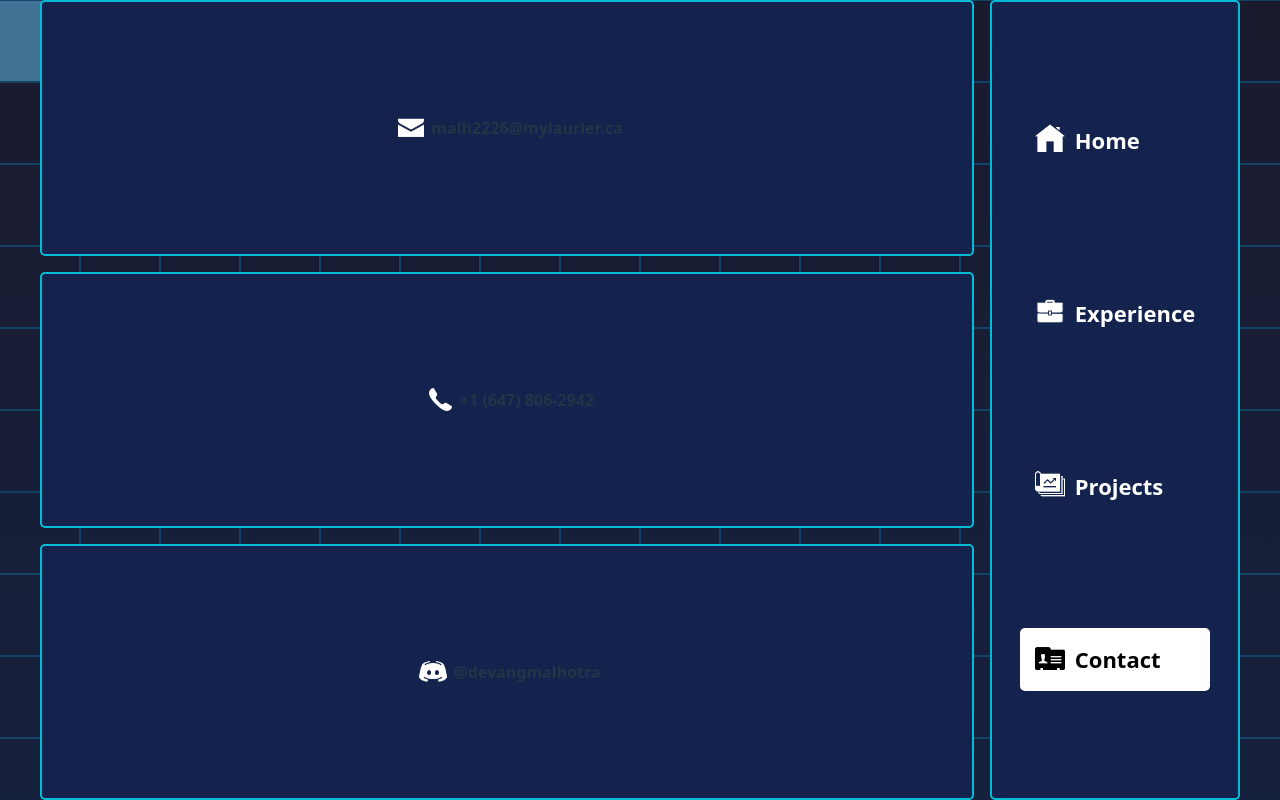
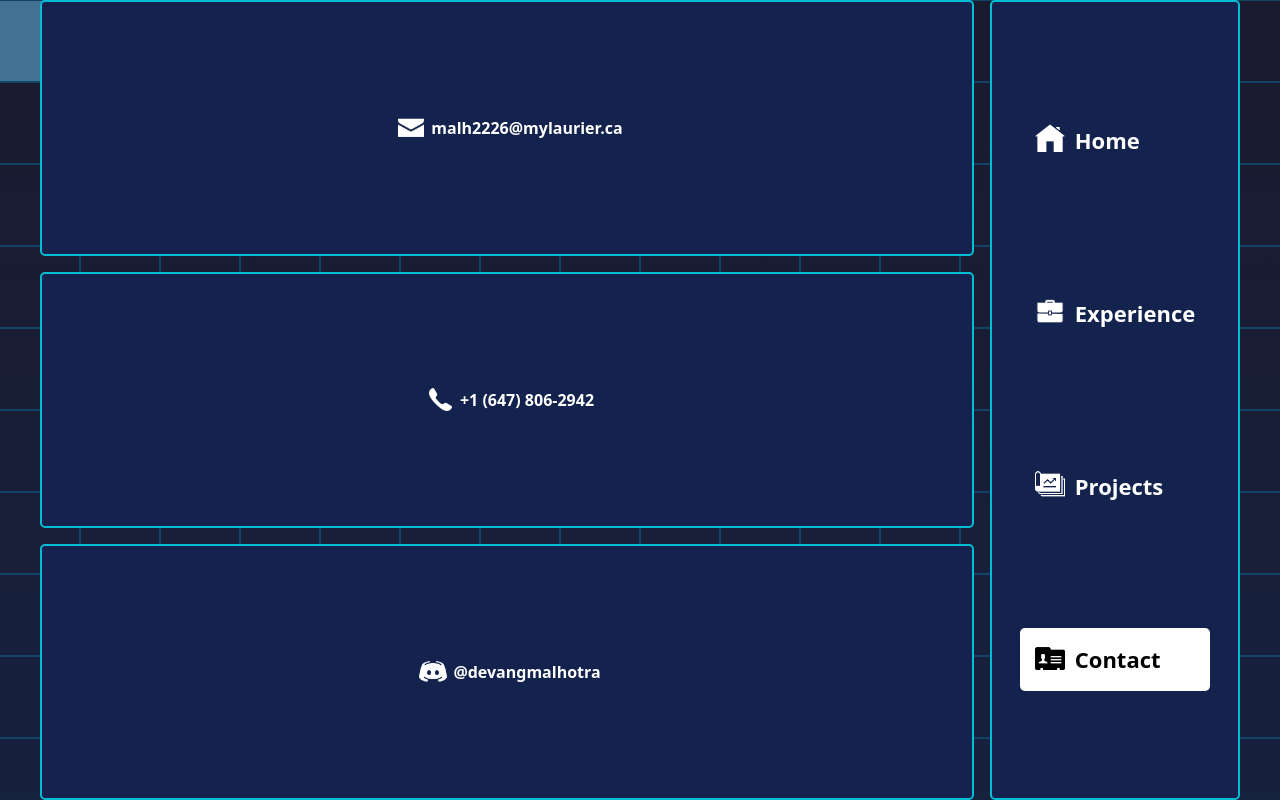
Before and after one commit to devangmalhotra/portfolio-website, a React (Vite) app: page / in a window 1280 px wide. Both pictures are taken after a click on the item "Contact". Built offline with nearby package versions, Linux system fonts and the light colour scheme.

Commit message:
updated files

```diff
--- a/src/Components/Contact/DiscordCard/DiscordCard.css
+++ b/src/Components/Contact/DiscordCard/DiscordCard.css
@@ -1,15 +1,4 @@
-#discord-card-container {
-    background-color: #13234d;
-    border-radius: 5px;
-    border: solid #00BCD4 2px;
-    display: flex;
-    justify-content: center;
-    align-items: center;
-    position: relative;
-}
-
 #discord-card-content {
-    padding: 20px;
     display: flex;
     justify-content: center;
     align-items: center;
--- a/src/Components/Contact/DiscordCard/DiscordCard.jsx
+++ b/src/Components/Contact/DiscordCard/DiscordCard.jsx
@@ -4,8 +4,8 @@ import discordIcon from '../../../assets/ContactIcons/icons8-discord-50.png'
 
 function DiscordCard() {
   return (
-    <div id='discord-card-container'>
-        <div id='discord-card-content'>
+    <div id='discord-card-container' className='card'>
+        <div id='discord-card-content' className='card-content'>
             <img src={discordIcon} alt="" /><h4>@devangmalhotra</h4>
         </div>
     </div>
--- a/src/Components/Contact/EmailCard/EmailCard.css
+++ b/src/Components/Contact/EmailCard/EmailCard.css
@@ -1,14 +1,8 @@
 #email-card-container {
-    background-color: #13234d;
-    border-radius: 5px;
-    border: solid #00BCD4 2px;
-    display: flex;
-    justify-content: center;
     position: relative;
 }
 
 #email-card-content {
-    padding: 20px;
     display: flex;
     justify-content: center;
     align-items: center;
--- a/src/Components/Contact/EmailCard/EmailCard.jsx
+++ b/src/Components/Contact/EmailCard/EmailCard.jsx
@@ -1,11 +1,20 @@
 import React from 'react'
 import './EmailCard.css'
 import emailIcon from '../../../assets/ContactIcons/icons8-email-48.png'
+import externalLinkIcon from '../../../assets/icons8-external-link-128.png'
 
 function EmailCard() {
+  const handleClick = () => {
+        const newWindow = window.open('mailto:malh2226@mylaurier.ca', '_blank', 'noopener,noreferrer');
+        if (newWindow) newWindow.opener = null;
+    };
+
   return (
-    <div id='email-card-container'>
-        <div id='email-card-content'>
+    <div id='email-card-container' className='card external-link' onClick={handleClick}>
+        <div className='external-link-icon-container'>
+            <img src={externalLinkIcon} alt="" />
+        </div>
+        <div id='email-card-content' className='card-content'>
             <img src={emailIcon} alt="" /><h4>malh2226@mylaurier.ca</h4>
         </div>
     </div>
--- a/src/Components/Contact/PhoneCard/PhoneCard.css
+++ b/src/Components/Contact/PhoneCard/PhoneCard.css
@@ -1,14 +1,4 @@
-#phone-card-container {
-    background-color: #13234d;
-    border-radius: 5px;
-    border: solid #00BCD4 2px;
-    display: flex;
-    justify-content: center;
-    position: relative;
-}
-
 #phone-card-content {
-    padding: 20px;
     display: flex;
     justify-content: center;
     align-items: center;
--- a/src/Components/Contact/PhoneCard/PhoneCard.jsx
+++ b/src/Components/Contact/PhoneCard/PhoneCard.jsx
@@ -4,8 +4,8 @@ import phoneIcon from '../../../assets/ContactIcons/icons8-phone-30.png'
 
 function PhoneCard() {
   return (
-    <div id='phone-card-container'>
-        <div id='phone-card-content'>
+    <div id='phone-card-container' className='card'>
+        <div id='phone-card-content' className='card-content'>
             <img src={phoneIcon} alt="" /><h4>+1 (647) 806-2942</h4>
         </div>
     </div>
--- a/src/Components/Home/GithubCard/GithubCard.css
+++ b/src/Components/Home/GithubCard/GithubCard.css
@@ -13,7 +13,7 @@
     transition: 0.3s cubic-bezier(0.7, 0, 0.2, 1);
 }
 
-.external-link:hover .external-link-icon-container img {
+.external-link:hover .external-link-icon-container {
     opacity: 100%;
     transition: 0.3s cubic-bezier(0.7, 0, 0.2, 1);
 }
@@ -22,13 +22,17 @@
     grid-row: 1 / 2;
 }
 
-.external-link-icon-container img {
-    height: 17px;
+.external-link-icon-container {
     position: absolute;
     top: 0;
     right: 0;
     padding: 10px;
     opacity: 0;
     transition: 0.3s cubic-bezier(0.7, 0, 0.2, 1);
+}
+
+.external-link-icon-container img {
+    height: 17px;
+
 
 }
```
